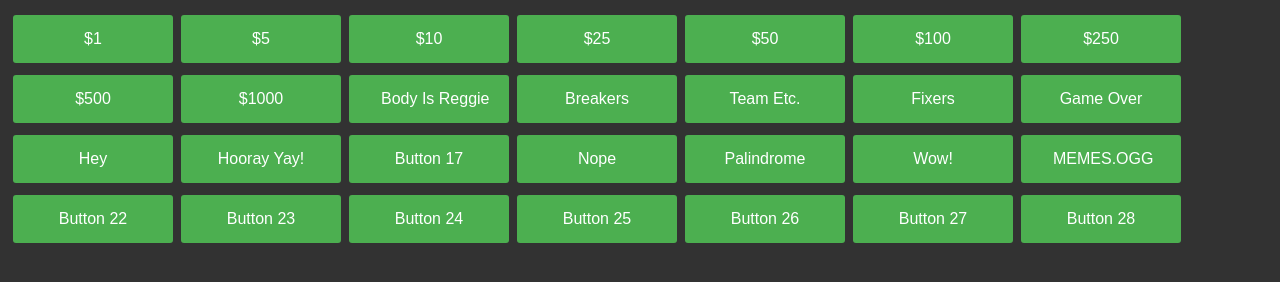
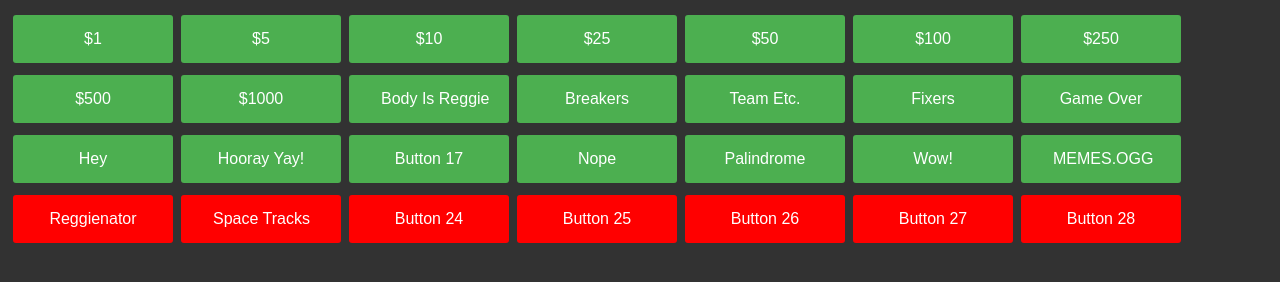
Before and after one commit to MC42/ZTSoundboard, a plain HTML site: page index.html in a window 1280 px wide. Drawn offline with Linux system fonts and the light colour scheme.

Commit message:
Added two couch dance parties.

```diff
--- a/index.html
+++ b/index.html
@@ -20,8 +20,12 @@ background-color:rgb(50,50,50);
 
 }
 
+.couch {
+	background-color: red;
+}
+
 .button17:hover {
-background: #4CAF50; /* For browsers that do not support gradients */
+background: !important #4CAF50; /* For browsers that do not support gradients */
   /* For Safari 5.1 to 6.0 */
   background: linear-gradient(to right, red,orange,yellow,green,blue,indigo,violet)
 }
@@ -59,13 +63,13 @@ background: #4CAF50; /* For browsers that do not support gradients */
 <td><input id="b21" type="button" onclick="pressButton(21)" class="button" value="MEMES.OGG"></td>
 </tr>
 <tr>
-<td><input id="b22" type="button" onclick="pressButton(22)" class="button" value="Button 22"></td>
-<td><input id="b23" type="button" onclick="pressButton(23)" class="button" value="Button 23"></td>
-<td><input id="b24" type="button" onclick="pressButton(24)" class="button" value="Button 24"></td>
-<td><input id="b25" type="button" onclick="pressButton(25)" class="button" value="Button 25"></td>
-<td><input id="b26" type="button" onclick="pressButton(26)" class="button" value="Button 26"></td>
-<td><input id="b27" type="button" onclick="pressButton(27)" class="button" value="Button 27"></td>
-<td><input id="b28" type="button" onclick="pressButton(28)" class="button" value="Button 28"></td>
+<td><input id="b22" type="button" onclick="pressButton(22)" class="button couch" value="Reggienator"></td>
+<td><input id="b23" type="button" onclick="pressButton(23)" class="button couch" value="Space Tracks"></td>
+<td><input id="b24" type="button" onclick="pressButton(24)" class="button couch" value="Button 24"></td>
+<td><input id="b25" type="button" onclick="pressButton(25)" class="button couch" value="Button 25"></td>
+<td><input id="b26" type="button" onclick="pressButton(26)" class="button couch" value="Button 26"></td>
+<td><input id="b27" type="button" onclick="pressButton(27)" class="button couch" value="Button 27"></td>
+<td><input id="b28" type="button" onclick="pressButton(28)" class="button couch" value="Button 28"></td>
 </tr>
 </table>
 </body>
@@ -171,11 +175,15 @@ function playSound(i) {
 	else if (i == 9) {
 		playingaudio = new Audio('sounds/dollars/1000.mp3').play();
 	}
+	else if (i == 22) {
+		playingaudio = new Audio('sounds/couch/reggienator.mp3').play();
+	}
 	else if (i == 21) {
 		playingaudio = new Audio('sounds/MEMES.mp3').play();
 	}
-
-
+	else if (i == 23) {
+		playingaudio = new Audio('sounds/couch/spacetracks.mp3').play();
+	}
 
 
 
```
Also changed, not shown: 2 other files.
